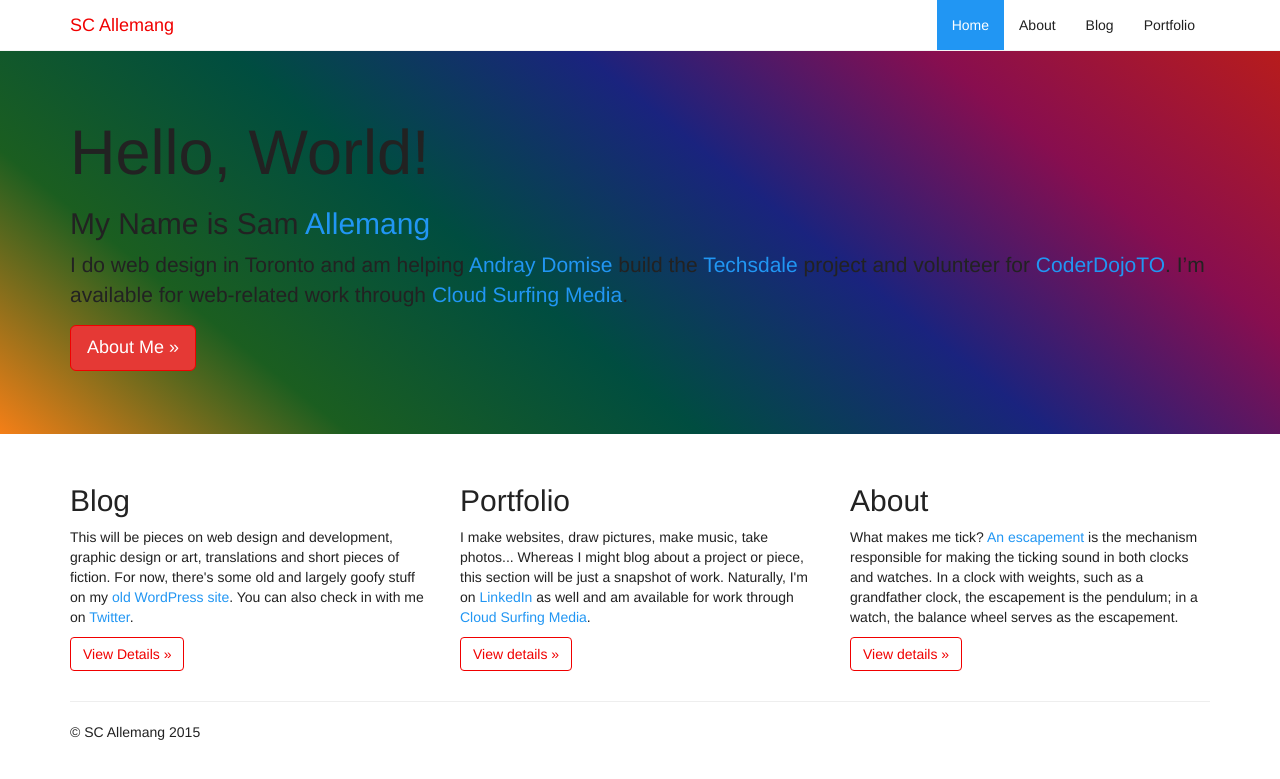
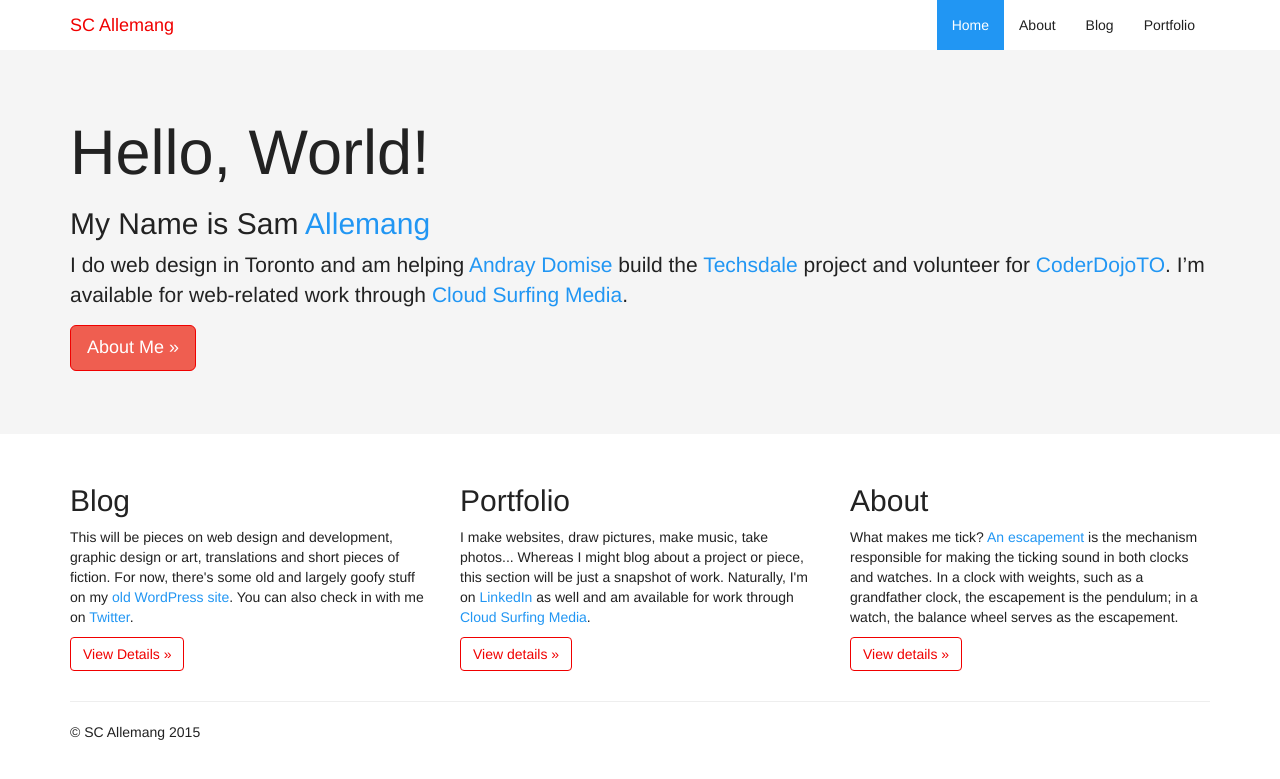
Before and after one commit to scallemang/-OLD_scallemang.github.io, a Jekyll site: the page built from index.md, in a window 1280 px wide. Shown: the top 779 px of the page. Built offline with Jekyll 4.4.1, drawn with Linux system fonts in a browser that asks for light colours.

Commit message:
Rolled back button styles.

```diff
--- a/css/sca.css
+++ b/css/sca.css
@@ -36,8 +36,7 @@
 
 .btn-primary {
 	background-image: none;
-	/*background-color: #ef5e50;*/
-	background-color: #E53935;
+	background-color: #ef5e50;
 	color: #fff;
 	border-color: #f00000;
 }
@@ -50,12 +49,12 @@
 }
 
 .btn-primary:hover, .btn-primary:focus, .btn-primary.focus, .btn-primary:active, .btn-primary.active, .open>.dropdown-toggle.btn-primary {
-	background-color: #D32F2F;
-	border-color: #B71C1C;
+	background-color: #E53935;
+	border-color: #f00000;
 }
 
 .jumbotron {
-	background: linear-gradient(219deg, #b71c1c, #880e4f, #1a237e, #004d40, #1b5e20, #f57f17);
+	background: #f5f5f5;
 }
 
 a {
@@ -114,6 +113,7 @@ a:hover, a:focus, a:visited {
 }
 
 .gradient-bg {
+	background: linear-gradient(219deg, #b71c1c, #880e4f, #1a237e, #004d40, #1b5e20, #f57f17);
 	background-size: 1200% 1200%;
 	-webkit-animation: JumbotronGradient 30s ease infinite;
 	-moz-animation: JumbotronGradient 30s ease infinite;
```
